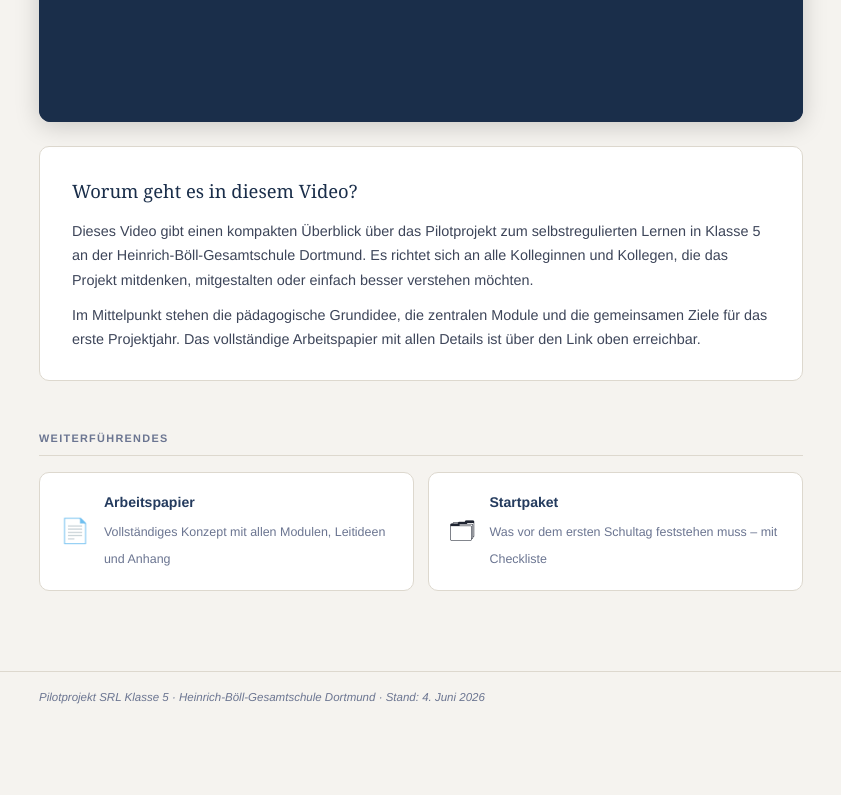
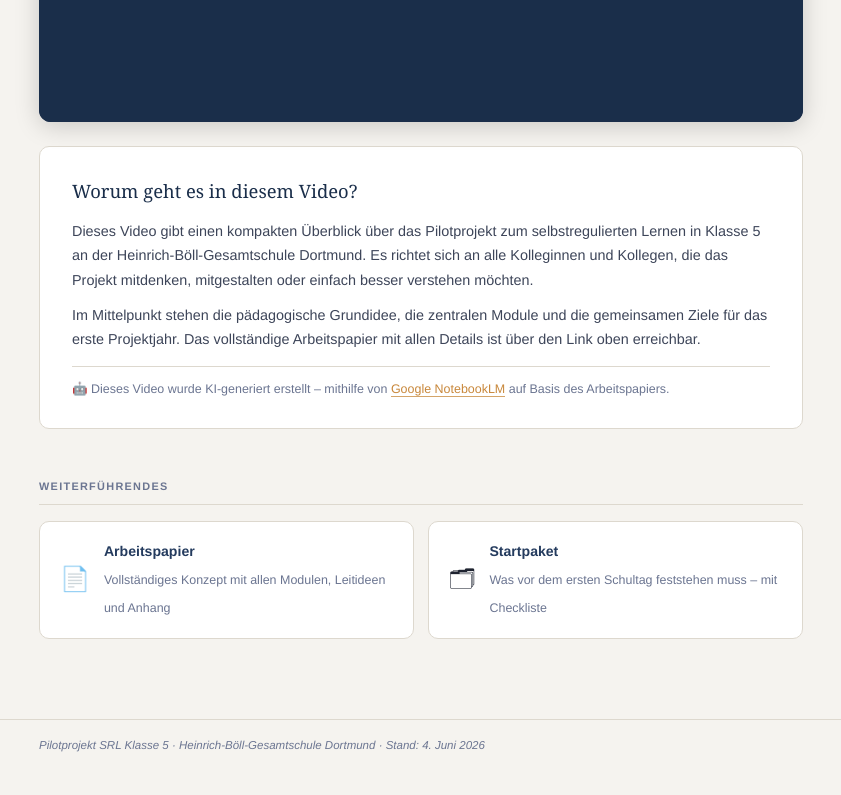
Before and after one commit to technikerleben/SRL5, a plain HTML site: page video.html in a window 1280 px wide. Shown: the part 611-1406 px from the top of the page, without its empty margins (219-1060 px from the left). Before the commit the page ends 1358 px from the top, so only its background shows below. Drawn offline with Linux system fonts and the light colour scheme.

Commit message:
Update video.html

```diff
--- a/video.html
+++ b/video.html
@@ -297,6 +297,7 @@
       <h2>Worum geht es in diesem Video?</h2>
       <p>Dieses Video gibt einen kompakten Überblick über das Pilotprojekt zum selbstregulierten Lernen in Klasse 5 an der Heinrich-Böll-Gesamtschule Dortmund. Es richtet sich an alle Kolleginnen und Kollegen, die das Projekt mitdenken, mitgestalten oder einfach besser verstehen möchten.</p>
       <p>Im Mittelpunkt stehen die pädagogische Grundidee, die zentralen Module und die gemeinsamen Ziele für das erste Projektjahr. Das vollständige Arbeitspapier mit allen Details ist über den Link oben erreichbar.</p>
+      <p style="font-size:0.78rem; color:var(--text-light); margin-top:14px; padding-top:12px; border-top:1px solid var(--border);">🤖 Dieses Video wurde KI-generiert erstellt – mithilfe von <a href="https://notebooklm.google.com" target="_blank" rel="noopener" style="color:var(--accent); text-decoration:none; border-bottom:1px solid var(--accent-dim);">Google NotebookLM</a> auf Basis des Arbeitspapiers.</p>
     </div>
   </div>
 
```
